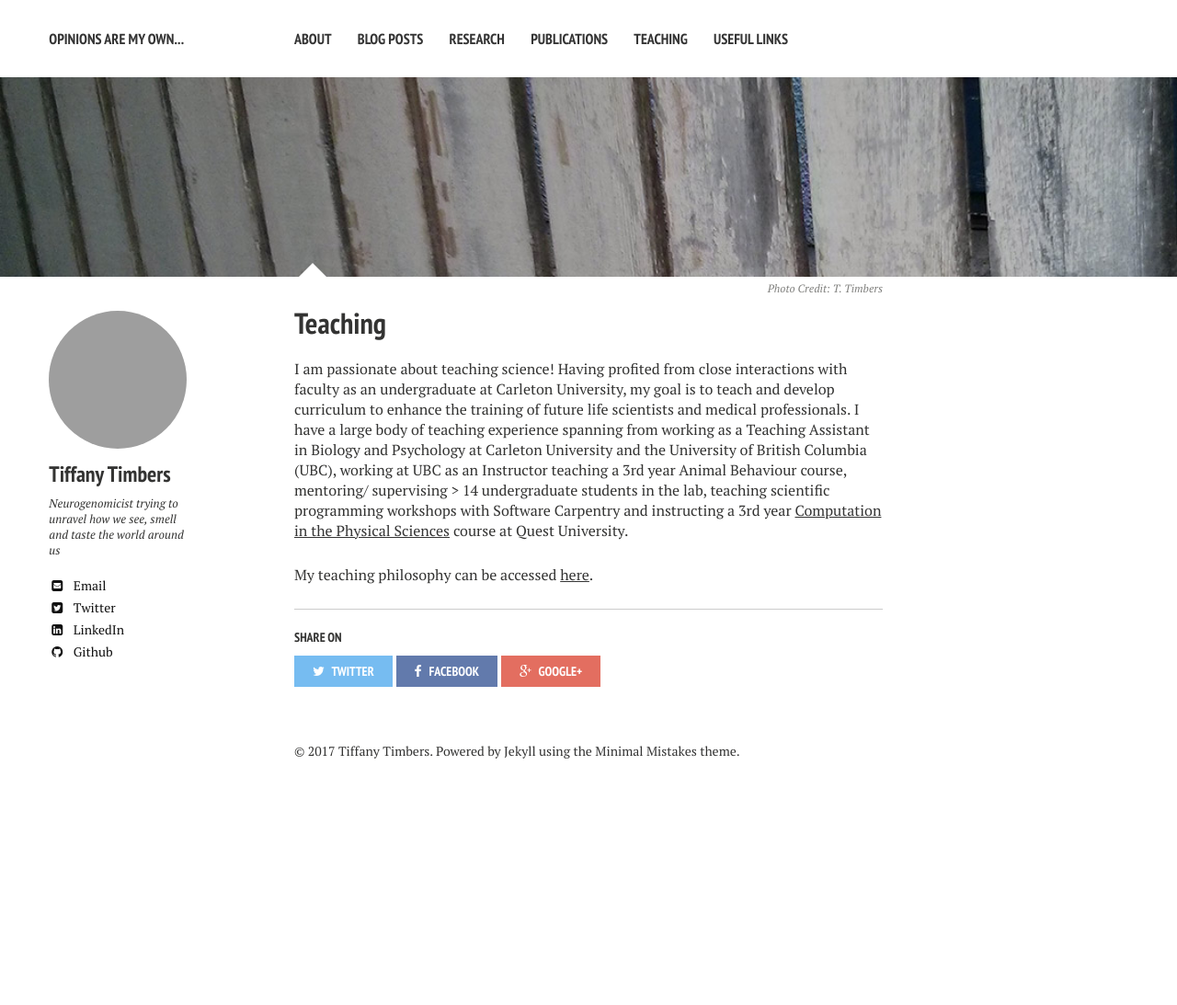
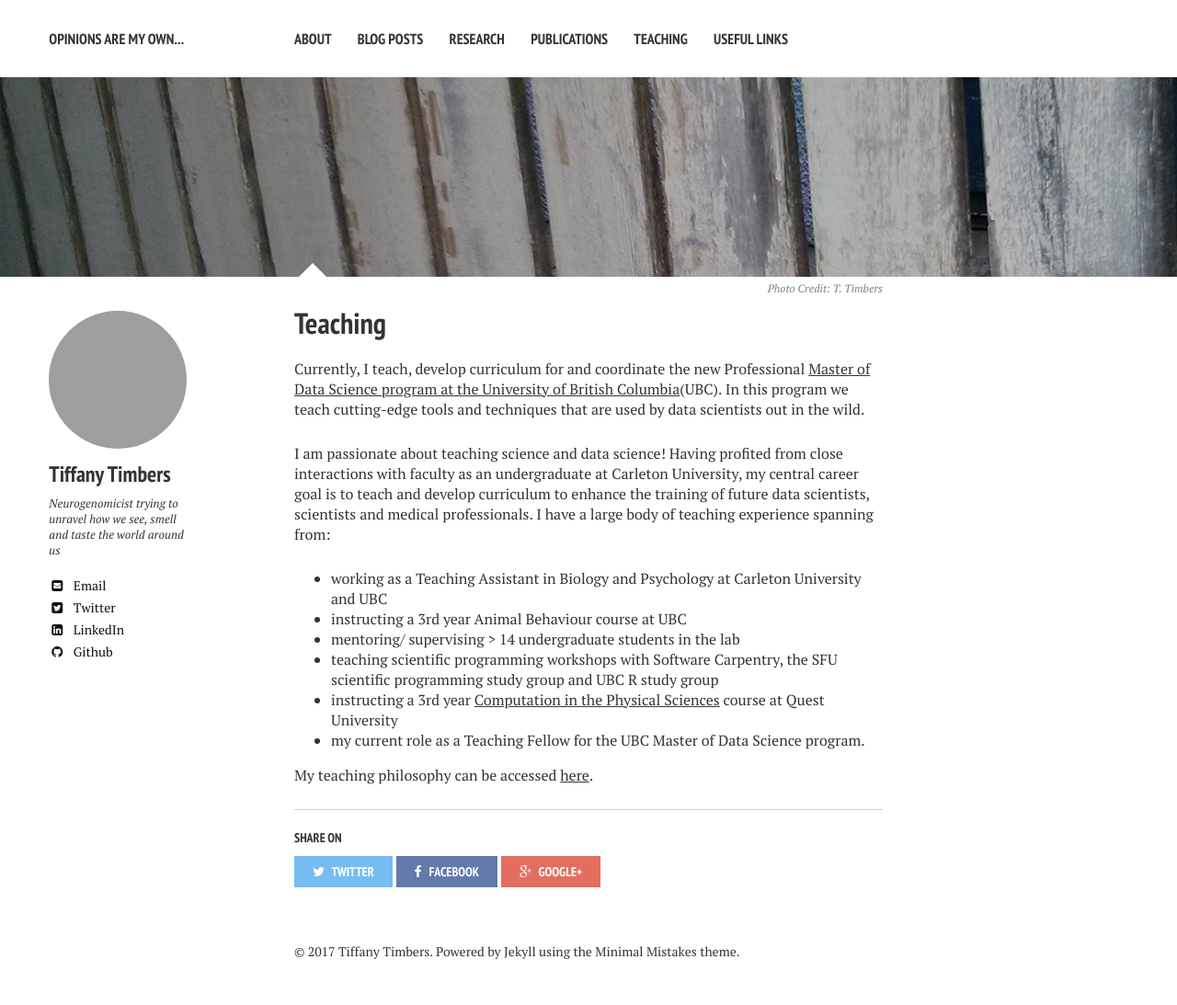
Before and after one commit to ttimbers/ttimbers.github.io, a Jekyll site: the page built from teaching/index.md, in a window 1280 px wide. Shown: the whole page at 92% size. Built offline with Jekyll 4.4.1, drawn with Linux system fonts in a browser that asks for light colours; nearby versions of some CDN libraries; before the commit the page ends 900 px from its top, so only the background shows below that; grey boxes are pictures that could not be loaded.

Commit message:
updated teaching summary

```diff
--- a/teaching/index.md
+++ b/teaching/index.md
@@ -9,8 +9,15 @@ image:
   credit: T. Timbers
   creditlink: http://ttimbers.github.io
 ---
-I am passionate about teaching science! Having profited from close interactions with faculty as an undergraduate at Carleton University, my goal is to teach and develop curriculum to enhance the training of future life scientists and medical professionals.
-I have a large body of teaching experience spanning from working as a Teaching Assistant in Biology and Psychology at Carleton University and the University of British Columbia (UBC), working at UBC as an Instructor teaching a 3rd year Animal Behaviour course, mentoring/ supervising > 14 undergraduate students in the lab, teaching scientific programming workshops with Software Carpentry
-and instructing a 3rd year [Computation in the Physical Sciences](http://phy3009.github.io/PHY3009-2015/) course at Quest University.
+Currently, I teach, develop curriculum for and coordinate the new Professional [Master of Data Science program at the University of British Columbia](http://masterdatascience.science.ubc.ca/)(UBC). In this program we teach cutting-edge tools and techniques that are used by data scientists out in the wild.
+
+I am passionate about teaching science and data science! Having profited from close interactions with faculty as an undergraduate at Carleton University, my central career goal is to teach and develop curriculum to enhance the training of future data scientists, scientists and medical professionals.
+I have a large body of teaching experience spanning from:
+  -  working as a Teaching Assistant in Biology and Psychology at Carleton University and UBC
+  - instructing a 3rd year Animal Behaviour course at UBC
+  - mentoring/ supervising > 14 undergraduate students in the lab
+  - teaching scientific programming workshops with Software Carpentry, the SFU scientific programming study group and UBC R study group
+  - instructing a 3rd year [Computation in the Physical Sciences](http://phy3009.github.io/PHY3009-2015/) course at Quest University
+  - my current role as a Teaching Fellow for the UBC Master of Data Science program.
 
 My teaching philosophy can be accessed [here](Timbers_teaching_philosophy.pdf).
```
